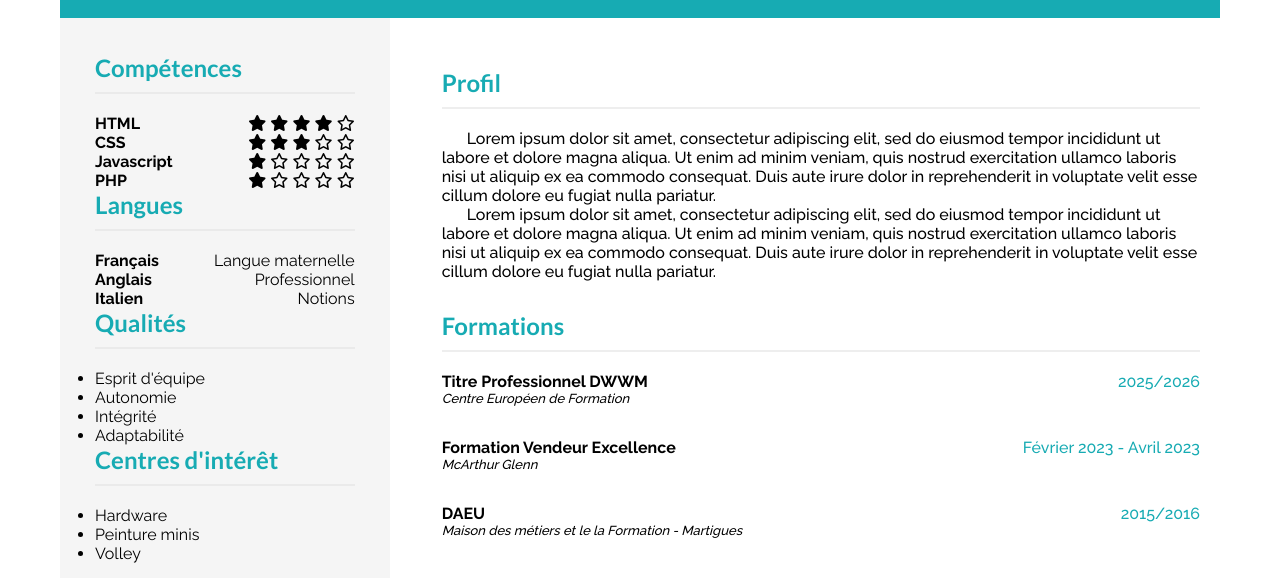
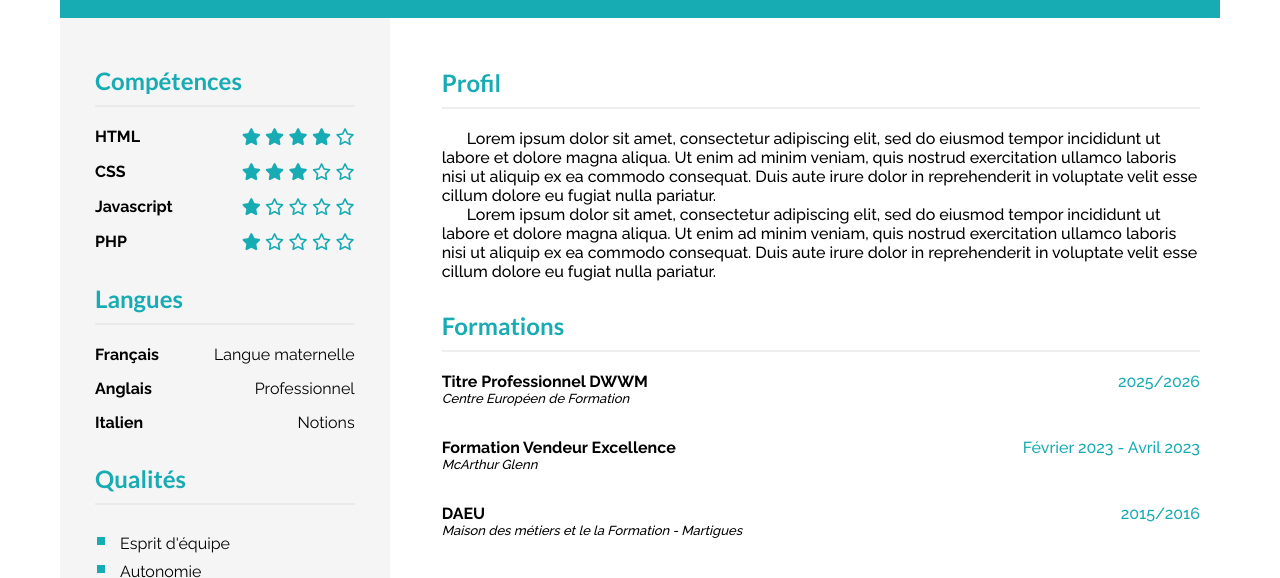
Before and after one commit to Maashy/depot-cv, a plain HTML site: page index.html in a window 1280 px wide. Shown: the part 201-779 px from the top of the page. Drawn offline with Linux system fonts and the light colour scheme.

Commit message:
Mise en page de aside avec correction mineure dans le main

```diff
--- a/asset/style.css
+++ b/asset/style.css
@@ -3,6 +3,8 @@
     src: url('../fonts/Raleway/Raleway-Italic-VariableFont_wght.woff2') format('.woff2');
     src: url('../fonts/Raleway/Raleway-VariableFont_wght.woff2') format('woff2');
 }
+
+/*GENERAL*/
 
 * {
   margin: 0;
@@ -22,6 +24,7 @@ h1, h2 {
 
 h2 {
     color: #17abb3;
+    font-weight: 600;
     border-bottom: 2px solid  rgba(227, 227, 227, 0.6);
     margin-bottom: 20px;
     padding-bottom: 10px;
@@ -31,6 +34,10 @@ h2 {
 .container_principal {
     width: 1160px;
     margin: auto;
+}
+
+.dates, .skill_stars {
+    color: #17abb3;
 }
 
 /*HEADER*/
@@ -127,10 +134,6 @@ main {
     gap: 16px;
 }
 
-.dates {
-    color: #17abb3;
-}
-
 .formation, .stages, .jobs {
   display: flex;
   justify-content: space-between;
@@ -169,11 +172,14 @@ aside {
     flex: 30%;
     background-color: #f5f5f5;
     padding: 35px;
+    padding-top: 48px;
 }
 
 .skills, .languages {
     display: flex;
     flex-direction: column;
+    padding-bottom: 2em;
+    gap: 15px;
 }
 
 .skill_content, ul[class="languages"] li {
@@ -181,7 +187,19 @@ aside {
     justify-content: space-between;
 }
 
-.liste_qualités {
+.skill_stars {
+    font-size: 17px;
+}
+
+.liste_qualités, .hobbies {
     display: flex;
     flex-direction: column;
+    list-style-type: square;
+    padding-left: 25px;
+    padding-bottom: 2em;
 }
+
+.liste_qualités li::marker, .hobbies li::marker {
+    color: #17abb3;
+    font-size: 25px;
+}
```
